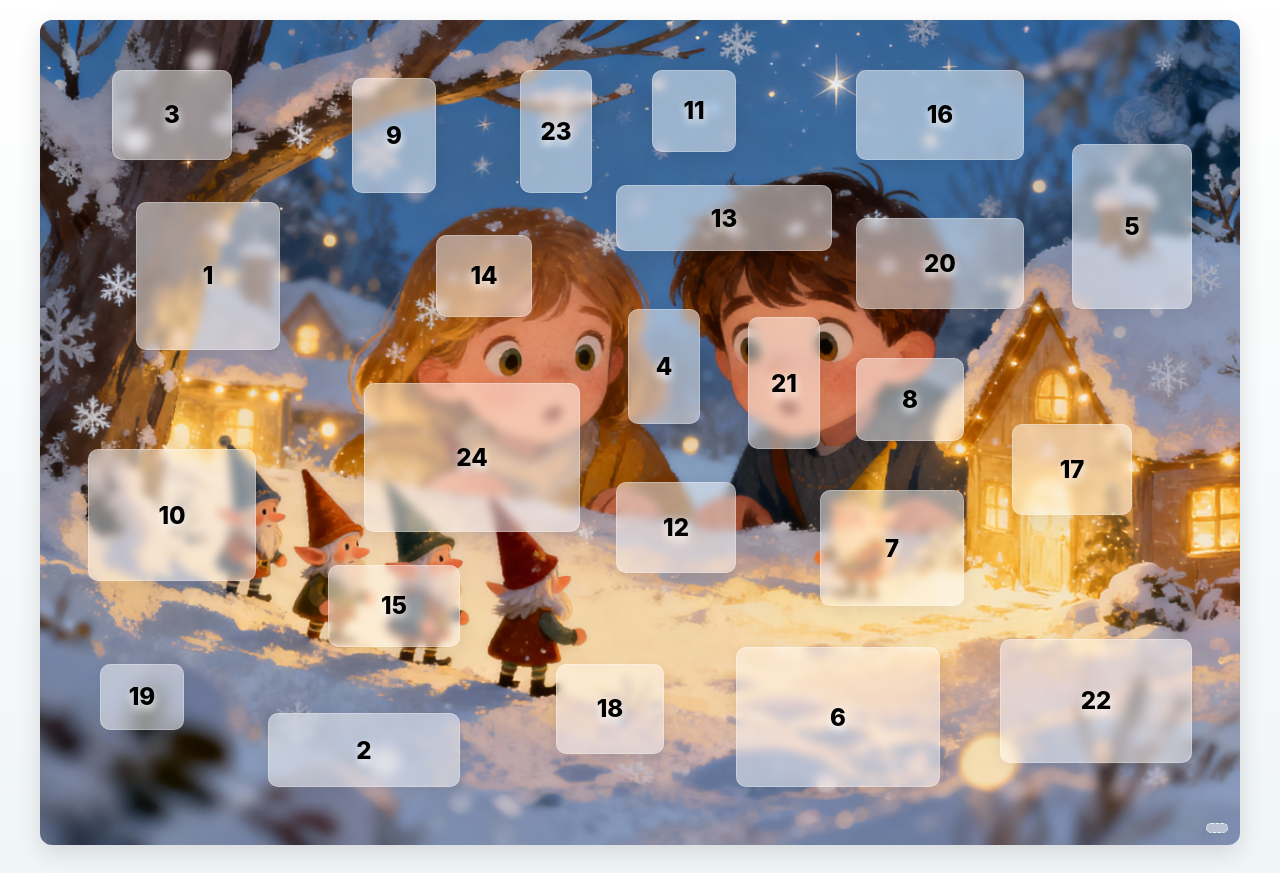
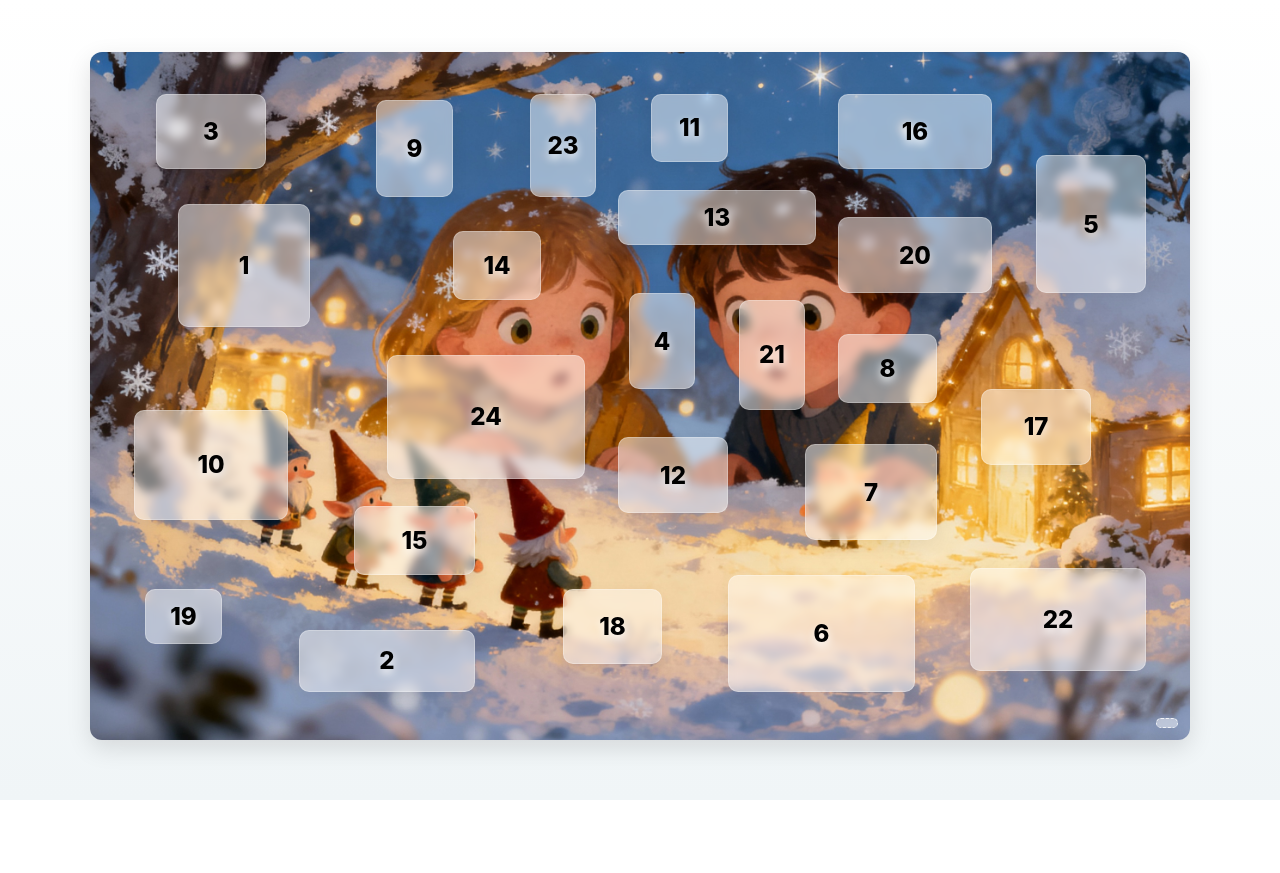
Before and after one commit to lloydnant89/adventskalender-2025, a plain HTML site: page index.html in a window 1280 px wide. After the commit the page ends 800 px from the top, so only its background shows below. Drawn offline with Linux system fonts and the light colour scheme.

Commit message:
Screen resizing

```diff
--- a/styles.css
+++ b/styles.css
@@ -54,8 +54,8 @@ body{
 
 .stage{
   width:100%;
-  max-width:1200px;
-  aspect-ratio: 16 / 11;
+  max-width:1100px;
+  aspect-ratio: 16 / 10;
   background-color: #f9f7f4;
   background-position: center;
   background-repeat: no-repeat;
```
